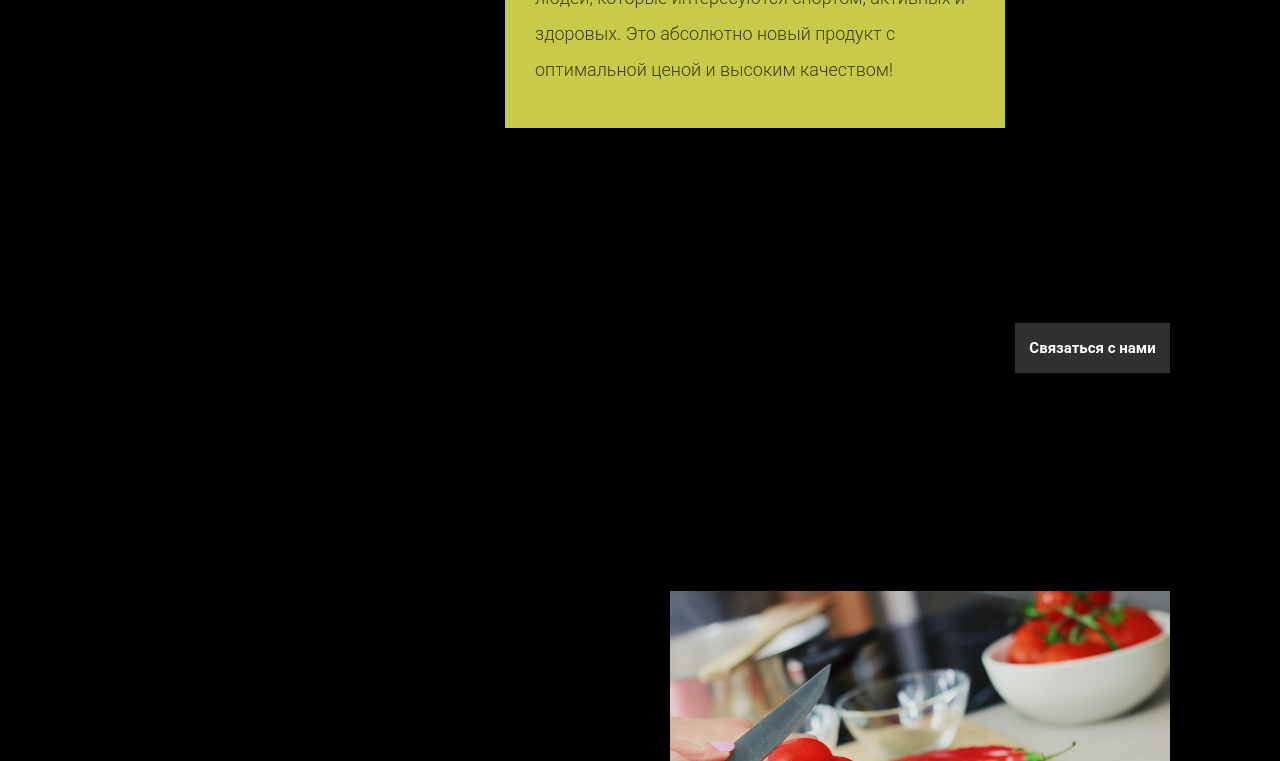
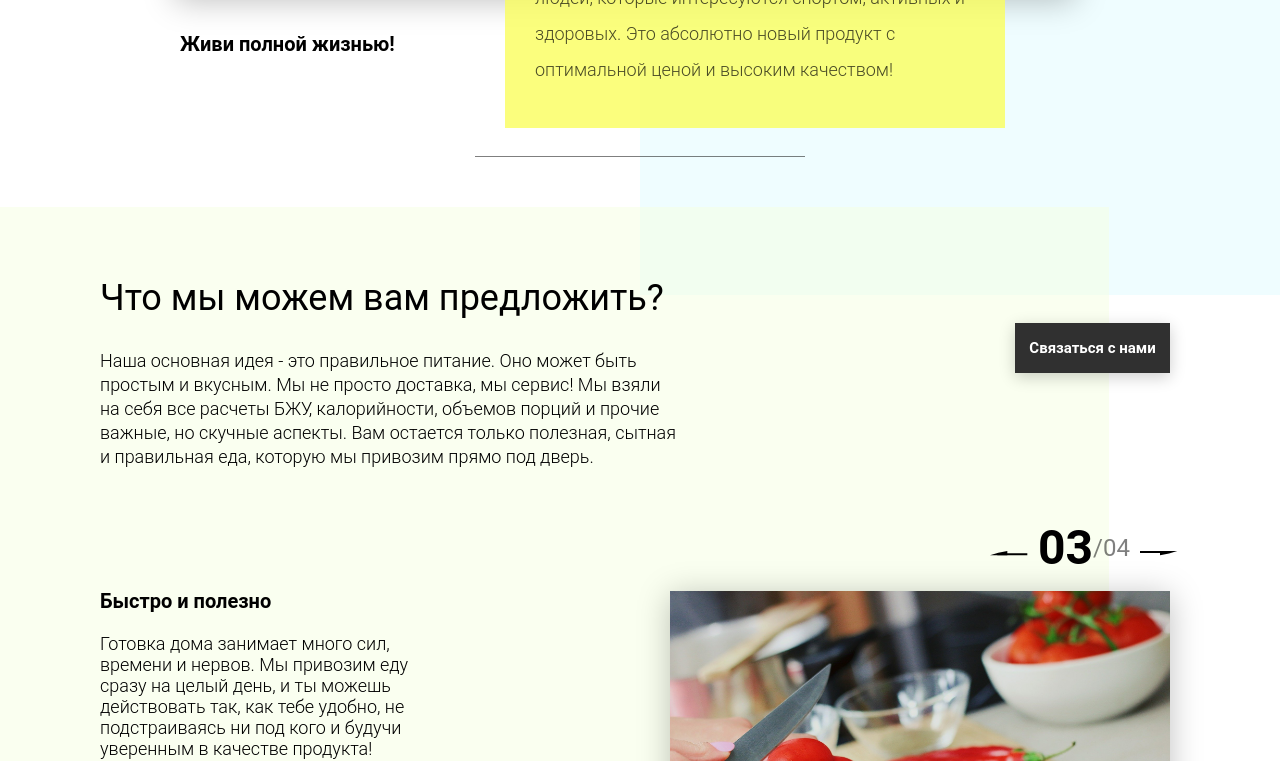
Before and after one commit to ryskeldi2237/food, a website: page index.html in a window 1280 px wide. Shown: the part 600-1361 px from the top of the page. Drawn offline with Linux system fonts and the light colour scheme.

Commit message:
last commit ...

```diff
--- a/css/style.css
+++ b/css/style.css
@@ -3,7 +3,6 @@
   margin: 0;
   padding: 0;
   font-family: Roboto, sans-serif;
-  background: #000;
 }
 a {
   text-decoration: none;
```
